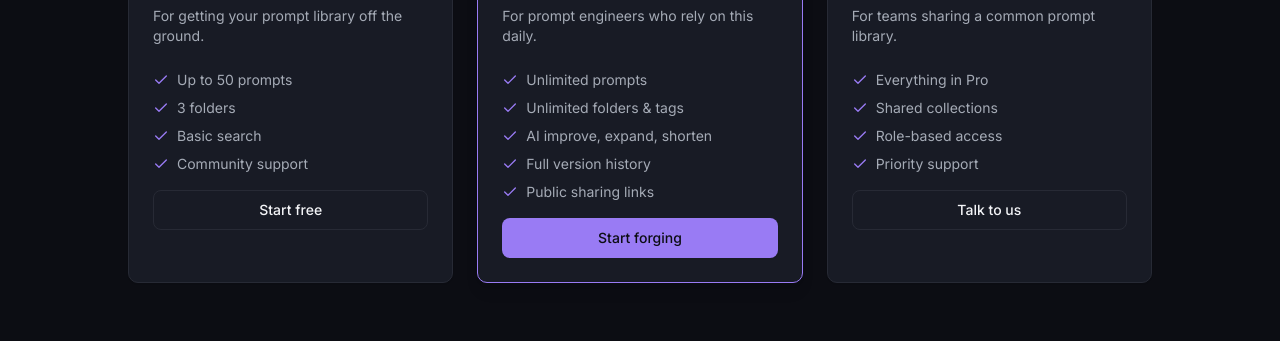
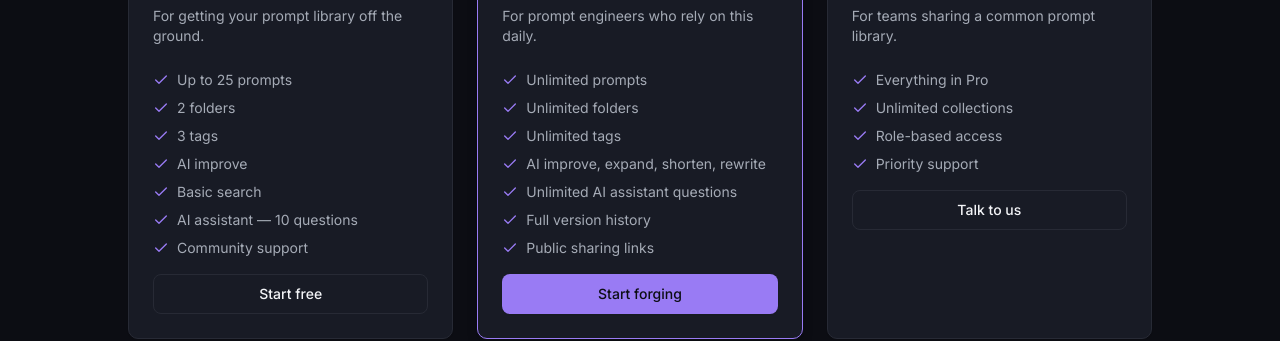
Before and after one commit to haidernotfound-coder/PromptForge, a Next.js app: page /pricing in a window 1280 px wide. Shown: the part 366-707 px from the top of the page. Built offline with nearby package versions, Linux system fonts and the light colour scheme; no server answers.

Commit message:
Pricing Fix

```diff
--- a/src/app/pricing/page.tsx
+++ b/src/app/pricing/page.tsx
@@ -15,7 +15,15 @@ const PLANS = [
     name: "Free",
     price: "$0",
     description: "For getting your prompt library off the ground.",
-    features: ["Up to 50 prompts", "3 folders", "Basic search", "Community support"],
+    features: [
+      "Up to 25 prompts",
+      "2 folders",
+      "3 tags",
+      "AI improve",
+      "Basic search",
+      "AI assistant — 10 questions",
+      "Community support",
+    ],
     cta: "Start free",
     highlighted: false,
   },
@@ -26,8 +34,10 @@ const PLANS = [
     description: "For prompt engineers who rely on this daily.",
     features: [
       "Unlimited prompts",
-      "Unlimited folders & tags",
-      "AI improve, expand, shorten",
+      "Unlimited folders",
+      "Unlimited tags",
+      "AI improve, expand, shorten, rewrite",
+      "Unlimited AI assistant questions",
       "Full version history",
       "Public sharing links",
     ],
@@ -39,7 +49,7 @@ const PLANS = [
     price: "$24",
     period: "/mo",
     description: "For teams sharing a common prompt library.",
-    features: ["Everything in Pro", "Shared collections", "Role-based access", "Priority support"],
+    features: ["Everything in Pro", "Unlimited collections", "Role-based access", "Priority support"],
     cta: "Talk to us",
     highlighted: false,
   },
```
Also changed, not shown: 1 other file (tests, documents, lock files or other folders).
